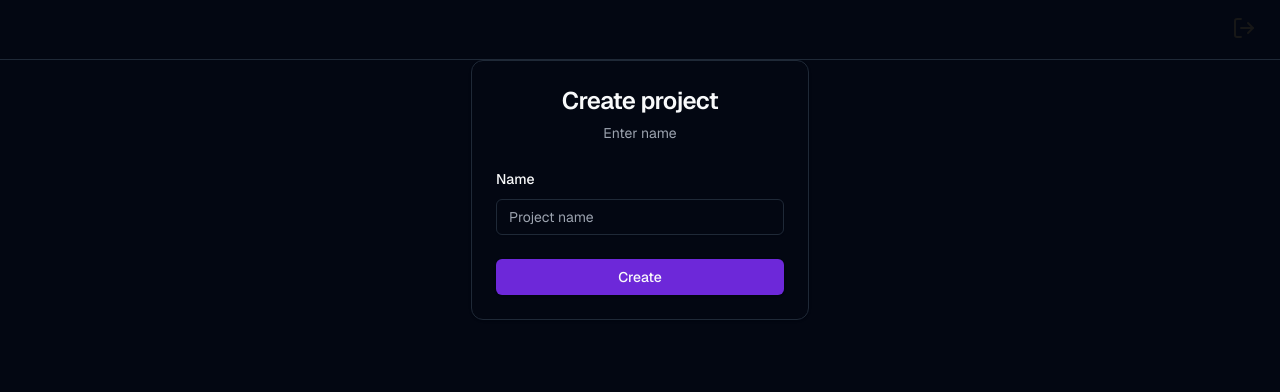
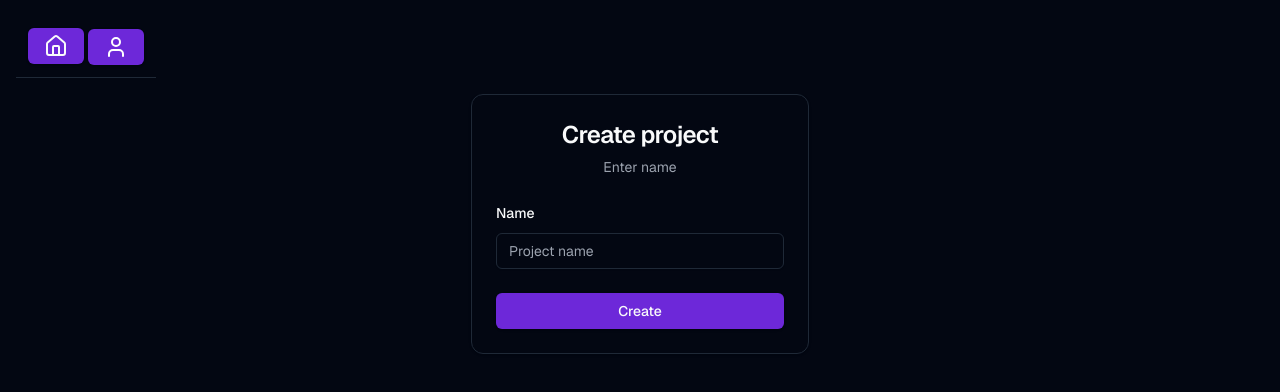
Before and after one commit to RomanTosakov/Zespol1, a Next.js app: page /projects/create in a window 1280 px wide. Shown: the top 392 px of the page. Built offline with nearby package versions, Linux system fonts and the light colour scheme; what @ebay/nice-modal-react would draw is missing.

Commit message:
refactor: update PrivateLayout; add NavigationBar

```diff
--- a/package.json
+++ b/package.json
@@ -89,7 +89,7 @@
     "@eslint/js": "^9.12.0",
     "@playwright/test": "^1.48.0",
     "@tanstack/eslint-plugin-query": "^5.59.1",
-    "@testing-library/jest-dom": "^6.5.0",
+    "@testing-library/jest-dom": "^6.6.2",
     "@testing-library/react": "^16.0.1",
     "@types/eslint__js": "^8.42.3",
     "@types/node": "^20",
--- /dev/null
+++ b/src/components/NavigationBar.tsx
@@ -0,0 +1,65 @@
+import { LogOut, User, Settings, Home } from 'lucide-react'
+import {
+  DropdownMenu,
+  DropdownMenuTrigger,
+  DropdownMenuContent,
+  DropdownMenuItem,
+  DropdownMenuLabel
+} from './ui/dropdown-menu'
+import { NavigationMenu, NavigationMenuList } from './ui/navigation-menu'
+import { NavigationMenuItem, NavigationMenuLink } from '@radix-ui/react-navigation-menu'
+import '@/styles/globals.css'
+import { Button } from './ui/button'
+import Link from 'next/link'
+
+export const NavigationBar = () => {
+  return (
+    <nav className='bg-inherit p-4'>
+      <div className='flex items-center justify-between'>
+        {/* Other Navigation Items can be added here */}
+
+        <NavigationMenu>
+          <NavigationMenuList className='flex h-fit justify-between border-b p-3'>
+            <NavigationMenuItem>
+              <NavigationMenuLink href={'/'}>
+                <Button>
+                  <Home />
+                </Button>
+              </NavigationMenuLink>
+            </NavigationMenuItem>
+
+            {/* Add ml-auto to push items to the right */}
+            <NavigationMenuItem>
+              <DropdownMenu>
+                <DropdownMenuTrigger asChild>
+                  <Button className='flex items-center text-white transition-colors hover:text-gray-300'>
+                    <User />
+                  </Button>
+                </DropdownMenuTrigger>
+                <DropdownMenuContent className='rounded-md bg-inherit p-2 shadow-lg'>
+                  {' '}
+                  {/* Add right-0 to align dropdown to the right */}
+                  <DropdownMenuLabel className='font-semibold text-gray-700'>Profile</DropdownMenuLabel>
+                  <DropdownMenuItem asChild>
+                    <Link passHref href={'/profile'}>
+                      <Button title='Profile' variant='ghost' className='' size={'sm'}>
+                        Profile
+                      </Button>
+                    </Link>
+                  </DropdownMenuItem>
+                  <DropdownMenuItem asChild>
+                    <Link passHref href={'/logout'}>
+                      <Button title='Logout' variant='ghost' className='' size={'sm'}>
+                        Logout
+                      </Button>
+                    </Link>
+                  </DropdownMenuItem>
+                </DropdownMenuContent>
+              </DropdownMenu>
+            </NavigationMenuItem>
+          </NavigationMenuList>
+        </NavigationMenu>
+      </div>
+    </nav>
+  )
+}
--- a/src/components/layout/PrivateLayout.tsx
+++ b/src/components/layout/PrivateLayout.tsx
@@ -4,6 +4,7 @@ import Link from 'next/link'
 import { LogOut } from 'lucide-react'
 import { ScrollArea } from '../ui/scroll-area'
 import { useGetProjectId } from '@/lib/hooks/useGetProjectId'
+import { NavigationBar } from '../NavigationBar'
 
 type TProps = {
   children: React.ReactNode
@@ -14,16 +15,7 @@ export const PrivateLayout: React.FC<TProps> = ({ children }) => {
 
   return (
     <div vaul-drawer-wrapper='' className={cn('grid h-dvh w-full grid-rows-[auto_1fr] overflow-hidden bg-card')}>
-      <div className='flex h-fit justify-between border-b p-3'>
-        <div></div>
-        <div className=''>
-          <Link passHref href={'/logout'}>
-            <Button title='Logout' variant='ghost' className='' size={'sm'}>
-              <LogOut />
-            </Button>
-          </Link>
-        </div>
-      </div>
+      <NavigationBar />
 
       <ScrollArea className='h-full'>{children}</ScrollArea>
     </div>
```
Also changed, not shown: 2 other files (tests, documents, lock files or other folders).
